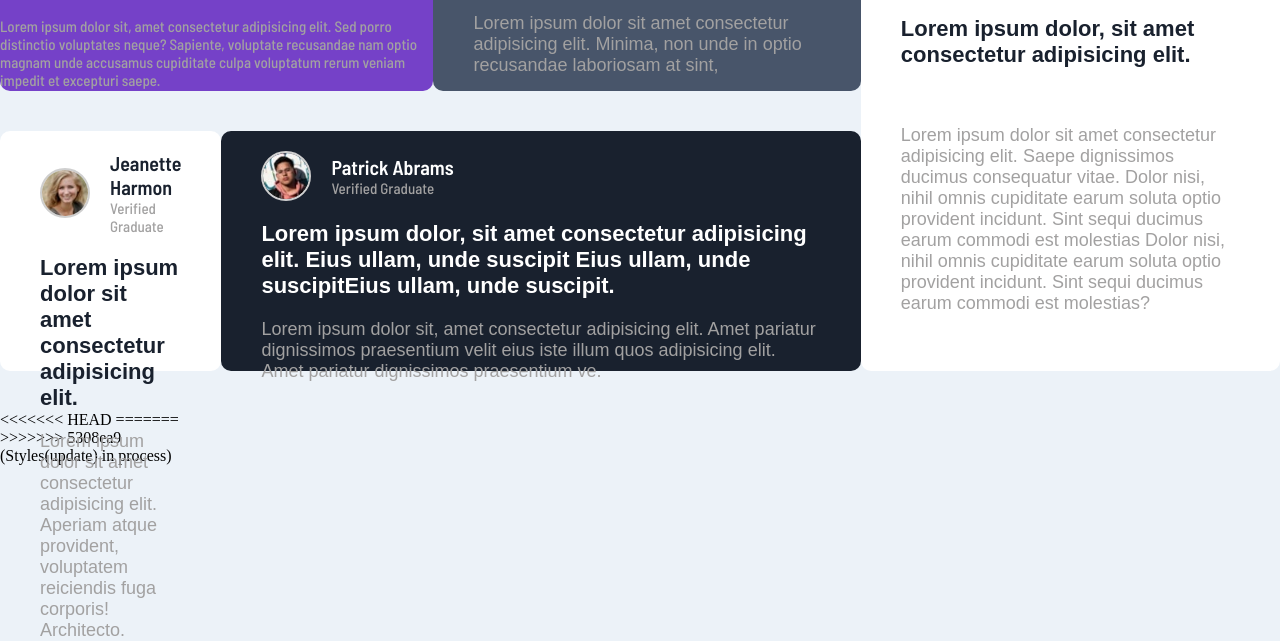
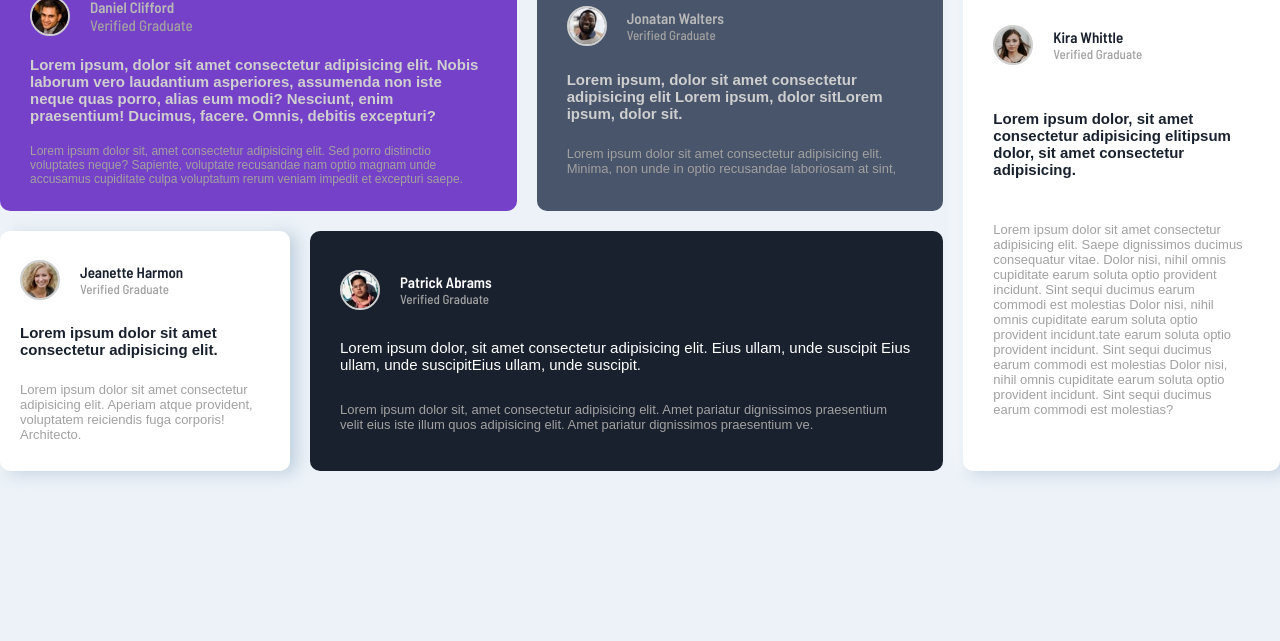
Before and after one commit to brakadev/Testimonials-grid, a plain HTML site: page index.html in a window 1280 px wide. Shown: the part 179-820 px from the top of the page. Drawn offline with Linux system fonts and the light colour scheme.

Commit message:
style(desktop) finish design

```diff
--- a/index.html
+++ b/index.html
@@ -16,15 +16,6 @@
 
 <body>
   <section class="container-grid">
-<<<<<<< HEAD
-
-<!-- 1 CORREGIR EN BASE A LA TARJETA 1 = TODAS LAS TARJETAS SIGUIENTES. -->
-
-
-
-
-=======
->>>>>>> 5308ea9 (Styles(update) in process)
     <!-- TARJETA 1 -->
     <article class="card-1">
       <header>
@@ -60,9 +51,10 @@
       </header>
 
       <div class="card-2__description2">
-        <p class="card-2__paragraph1">Lorem ipsum, dolor sit amet consectetur adipisicing elit.</p>
+        <p class="card-2__paragraph1">Lorem ipsum, dolor sit amet consectetur adipisicing elit Lorem ipsum, dolor
+          sitLorem ipsum, dolor sit.</p>
         <p class="card-2__paragraph2">Lorem ipsum dolor sit amet consectetur adipisicing elit. Minima, non unde in optio
-          recusandae laboriosam at sint, </p>
+          recusandae laboriosam at sint,</p>
       </div>
     </article>
 
@@ -112,9 +104,10 @@
         </div>
       </header>
       <div class="card-5__description2">
-        <p class="card-5__paragraph1">Lorem ipsum dolor, sit amet consectetur adipisicing elit.</p>
+        <p class="card-5__paragraph1">Lorem ipsum dolor, sit amet consectetur adipisicing elitipsum dolor, sit amet consectetur adipisicing.</p>
         <p class="card-5__paragraph2">Lorem ipsum dolor sit amet consectetur adipisicing elit. Saepe dignissimos ducimus
           consequatur vitae. Dolor nisi, nihil omnis cupiditate earum soluta optio provident incidunt. Sint sequi
+          ducimus earum commodi est molestias Dolor nisi, nihil omnis cupiditate earum soluta optio provident incidunt.tate earum soluta optio provident incidunt. Sint sequi
           ducimus earum commodi est molestias Dolor nisi, nihil omnis cupiditate earum soluta optio provident incidunt.
           Sint sequi ducimus earum commodi est molestias?</p>
       </div>
--- a/styles.css
+++ b/styles.css
@@ -71,7 +71,6 @@ p {
 
 .container-grid {
     display: grid;
-    /* background-color: red; */
     grid-template-columns: 1fr;
     grid-template-rows: auto;
     row-gap: 40px;
@@ -308,20 +307,30 @@ p {
 /*DESKTOP VERSION */
 
 @media (width >=1200px) {
+
+    body {
+        display: grid;
+        background-color: var(--background-color2);
+        /* min-width: 1800px; */
+        justify-items: center;
+        height: 100vh;
+    }
+
     .container-grid {
         display: grid;
-        grid-template-columns: 3fr;
+        align-content: center;
+        row-gap: 0;
+        grid-template-columns: 4fr;
         grid-template-rows: 15em 15em;
         max-width: 1280px;
-        margin-top: 30px;
-        margin-bottom: 30px;
+        gap: 20px;
         grid-template-areas:
             "uno uno dos cinco"
             "tres cuatro cuatro cinco";
     }
 
     .photo-card {
-        width: 50px;
+        width: 40px;
         border-radius: 50%;
         border: 2px solid var(--background-color);
     }
@@ -331,24 +340,30 @@ p {
         display: grid;
         background-color: var(--color-violet);
         border-radius: 10px;
-        padding: 0;
+        padding: 10px 30px;
+        row-gap: 5px;
+        min-width: 400px;
 
         header {
             display: flex;
             align-items: center;
-        }
 
             .card-1__description1 {
 
                 h2 {
-                /* font-size: 20px; */
+                    font-size: 15px;
                 }
 
-            p {}
+                p {
+                    font-size: 15px;
+                }
+            }
         }
 
         .card-1__description2 {
             display: grid;
+            row-gap: 5px;
+
 
             .card-1__paragraph1 {
                 font-family: var(--ffamily-secundary);
@@ -357,10 +372,10 @@ p {
                 font-weight: 600;
             }
 
-            .card-2__paragraph2 {
+            .card-1__paragraph2 {
                 color: rgb(162, 161, 161);
                 font-family: var(--ffamily-secundary);
-                font-size: 15px;
+                font-size: 12px;
             }
         }
     }
@@ -370,34 +385,44 @@ p {
         display: grid;
         background-color: var(--color-grayish-blue);
         border-radius: 10px;
+        padding: 10px 30px;
+        row-gap: 0;
+        min-width: 200px;
 
         header {
             display: flex;
             align-items: center;
-        }
 
 
             .card-2__description1 {
 
-            h2 {}
+                h2 {
+                    font-size: 15px;
+                }
 
-            p {}
+                p {
+                    font-size: 13px;
+                }
+            }
         }
 
         .card-2__description2 {
             display: grid;
+            row-gap: 0;
 
             .card-2__paragraph1 {
+                row-gap: 0;
                 font-family: var(--ffamily-secundary);
-                font-size: 22px;
+                font-size: 15px;
                 color: var(--background-color);
-                font-weight: 500;
+                font-weight: 600;
             }
 
             .card-2__paragraph2 {
+                row-gap: 0;
                 color: rgb(162, 161, 161);
                 font-family: var(--ffamily-secundary);
-                font-size: 18px;
+                font-size: 13px;
             }
         }
     }
@@ -407,27 +432,38 @@ p {
         display: grid;
         background-color: var(--white-color);
         border-radius: 10px;
+        padding: 5px 20px;
+        row-gap: 0;
+        min-width: 200px;
+        box-shadow: rgba(136, 165, 191, 0.48) 6px 2px 16px 0px, rgba(255, 255, 255, 0.8) -6px -2px 16px 0px;
+
 
         header {
             display: flex;
             align-items: center;
-        }
 
             .card-3__description1 {
 
                 h2 {
+                    font-size: 15px;
                     color: var(--color-blackish-blue);
                 }
 
-            p {}
+                p {
+                    font-size: 13px;
                 }
+            }
+
+        }
+
 
         .card-3__description2 {
             display: grid;
+            gap: 0;
 
             .card-3__paragraph1 {
                 font-family: var(--ffamily-secundary);
-                font-size: 22px;
+                font-size: 15px;
                 color: var(--color-blackish-blue);
                 font-weight: 600;
             }
@@ -435,7 +471,7 @@ p {
             .card-3__paragraph2 {
                 color: rgb(162, 161, 161);
                 font-family: var(--ffamily-secundary);
-                font-size: 18px;
+                font-size: 13px;
             }
         }
     }
@@ -445,6 +481,9 @@ p {
         display: grid;
         background-color: var(--color-blackish-blue);
         border-radius: 10px;
+        padding: 10px 30px;
+        row-gap: 0;
+        min-width: 400px;
 
         header {
             display: flex;
@@ -454,26 +493,30 @@ p {
         .card-4__description1 {
 
             h2 {
+                font-size: 15px;
                 color: var(--white-color);
             }
 
-            p {}
+            p {
+                font-size: 13px;
+            }
         }
 
         .card-4__description2 {
             display: grid;
+            gap: 0;
 
             .card-4__paragraph1 {
                 font-family: var(--ffamily-secundary);
-                font-size: 22px;
+                font-size: 15px;
                 color: var(--white-color);
-                font-weight: 600;
+                font-weight: 500;
             }
 
             .card-4__paragraph2 {
                 color: rgb(162, 161, 161);
                 font-family: var(--ffamily-secundary);
-                font-size: 18px;
+                font-size: 13px;
             }
         }
     }
@@ -483,6 +526,11 @@ p {
         display: grid;
         background-color: var(--white-color);
         border-radius: 10px;
+        padding: 10px 30px;
+        row-gap: 0;
+        min-width: 200px;
+        box-shadow: rgba(136, 165, 191, 0.48) 6px 2px 16px 0px, rgba(255, 255, 255, 0.8) -6px -2px 16px 0px;
+
 
         header {
             display: flex;
@@ -492,18 +540,22 @@ p {
         .card-5__description1 {
 
             h2 {
+                font-size: 15px;
                 color: var(--color-blackish-blue);
             }
 
-            p {}
+            p {
+                font-size: 13px;
+            }
         }
 
         .card-5__description2 {
             display: grid;
+            gap: 0;
 
             .card-5__paragraph1 {
                 font-family: var(--ffamily-secundary);
-                font-size: 22px;
+                font-size: 15px;
                 color: var(--color-blackish-blue);
                 font-weight: 600;
             }
@@ -511,7 +563,7 @@ p {
             .card-5__paragraph2 {
                 color: rgb(162, 161, 161);
                 font-family: var(--ffamily-secundary);
-                font-size: 18px;
+                font-size: 13px;
             }
         }
     }
```
Lines whose indentation alone changed are shown as unchanged.
